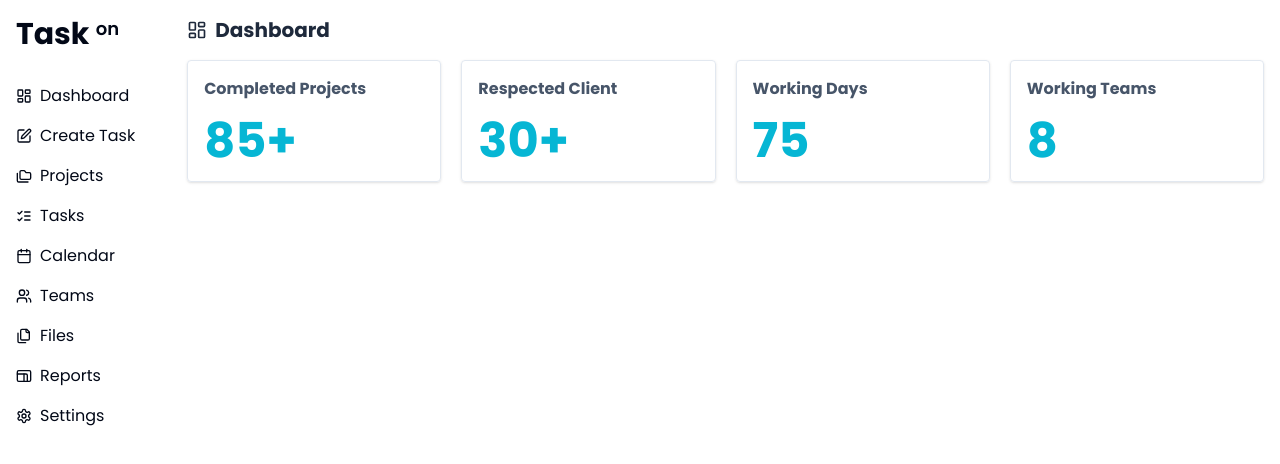
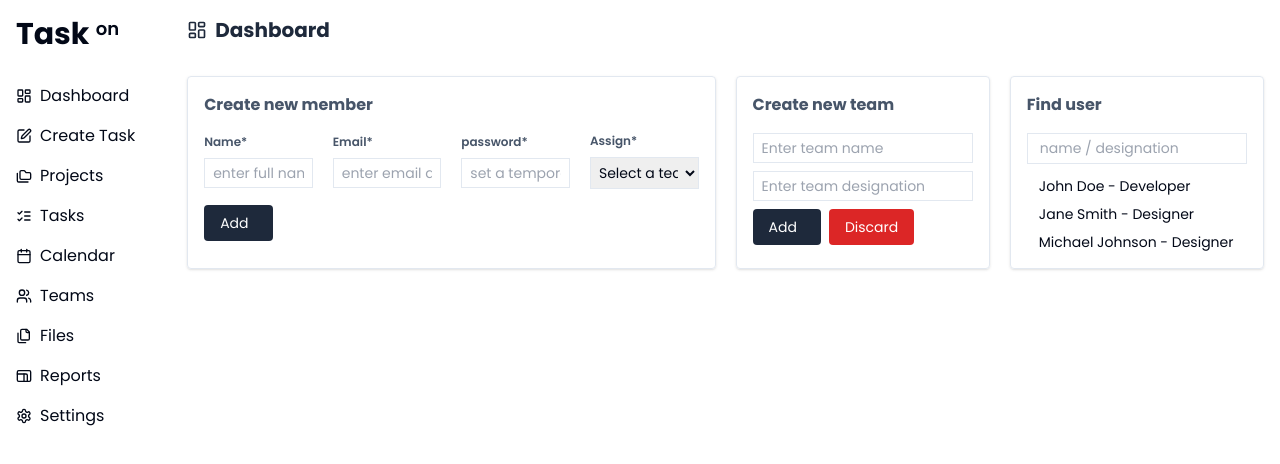
Before and after one commit to GitByImran/task-on, a Next.js app: page / in a window 1280 px wide. Shown: the top 464 px of the page. Built offline with nearby package versions, Linux system fonts and the light colour scheme.

Commit message:
working on dashboard page

```diff
--- a/src/app/dashboard/page.tsx
+++ b/src/app/dashboard/page.tsx
@@ -1,50 +1,71 @@
+"use client";
+
+import AddMember from "@/forms/addMember";
+import AddTeam from "@/forms/addTeam";
 import { Teams_List } from "@/lib/teamsList";
-import { LayoutDashboard } from "lucide-react";
-import React from "react";
+import { LayoutDashboard, Plus, Search, X } from "lucide-react";
+import React, { useState } from "react";
+
+const testUsers = [
+  { name: "John Doe", designation: "Developer" },
+  { name: "Jane Smith", designation: "Designer" },
+  { name: "Michael Johnson", designation: "Designer" },
+  { name: "Emily Davis", designation: "Designer" },
+  { name: "Daniel Wilson", designation: "Developer" },
+  { name: "Sarah Brown", designation: "Tester" },
+  { name: "David Martinez", designation: "Tester" },
+  { name: "Jessica Anderson", designation: "Developer" },
+  { name: "Christopher Taylor", designation: "Tester" },
+  { name: "Amanda Thomas", designation: "Tester" },
+];
 
 const DashboardPage = () => {
+  const [searchQuery, setSearchQuery] = useState("");
+
+  // Filter users based on search query
+  const filteredUsers = testUsers.filter(
+    (user) =>
+      user.name.toLowerCase().includes(searchQuery.toLowerCase()) ||
+      user.designation.toLowerCase().includes(searchQuery.toLowerCase())
+  );
+
   return (
-    <div className="space-y-4 p-4">
+    <div className="space-y-8 p-4">
       <div className="flex items-center gap-2 text-lg text-slate-800">
         <LayoutDashboard size={20} strokeWidth={2} />
         <span className="text-xl font-bold">Dashboard</span>
       </div>
 
-      <main className="dash-contents">
-        <section className="details grid grid-cols-1 md:grid-cols-2 lg:grid-cols-4 gap-5">
-          <div className="border rounded shadow overflow-hidden p-4 space-y-4">
-            <h2 className="font-bold text-slate-600">Completed Projects</h2>
-            <p className="font-bold text-cyan-500 text-5xl">
-              <span>85</span>+
-            </p>
-          </div>
-          <div className="border rounded shadow overflow-hidden p-4 space-y-4">
-            <h2 className="font-bold text-slate-600">Respected Client</h2>
-            <p className="font-bold text-cyan-500 text-5xl">
-              <span>30</span>+
-            </p>
-          </div>
-          <div className="border rounded shadow overflow-hidden p-4 space-y-4">
-            <h2 className="font-bold text-slate-600">Working Days</h2>
-            <p className="font-bold text-cyan-500 text-5xl">
-              <span>75</span>
-            </p>
-          </div>
-          <div className="border rounded shadow overflow-hidden p-4 space-y-4">
-            <h2 className="font-bold text-slate-600">Working Teams</h2>
+      <main className="dash-contents grid grid-cols-1 md:grid-cols-2 lg:grid-cols-4 gap-5">
+        <div className="border rounded shadow overflow-hidden p-4 space-y-4 col-span-1 sm:col-span-2">
+          <h2 className="font-bold text-slate-600">Create new member</h2>
 
-            <div className="flex flex-wrap gap-2 text-xs">
-              <p className="font-bold text-cyan-500 text-5xl">
-                <span>{Teams_List.length}</span>
-              </p>
-              {/* {Teams_List.map((team: any, index: number) => (
-                <p className="font-semibold border p-1 capitalize" key={index}>
-                  {team.label}
+          <AddMember />
+        </div>
+        <div className="border rounded shadow overflow-hidden p-4 space-y-4 col-span-1">
+          <h2 className="font-bold text-slate-600">Create new team</h2>
+
+          <AddTeam />
+        </div>
+        <div className="border rounded shadow overflow-hidden p-4 space-y-4 col-span-1">
+          <h2 className="font-bold text-slate-600">Find user</h2>
+          <div className="text-sm">
+            <input
+              type="text"
+              placeholder="name / designation"
+              className="border w-full h-full px-3 py-1"
+              value={searchQuery}
+              onChange={(e) => setSearchQuery(e.target.value)}
+            />
+            <div className="mt-2 max-h-20 overflow-y-auto">
+              {filteredUsers.map((user, index) => (
+                <p key={index} className="px-3 py-1 cursor-pointer">
+                  {user.name} - {user.designation}
                 </p>
-              ))} */}
+              ))}
             </div>
           </div>
-        </section>
+        </div>
       </main>
     </div>
   );
--- a/src/app/settings/page.tsx
+++ b/src/app/settings/page.tsx
@@ -1,6 +1,6 @@
 "use client";
 
-import AddMember from "@/components/addMember";
+import AddMember from "@/forms/addMember";
 import MemberList from "@/components/memberList";
 import { Teams_List } from "@/lib/teamsList";
 import { ChevronDown, ChevronUp, Settings, UserCheck } from "lucide-react";
--- a/src/components/memberList.tsx
+++ b/src/components/memberList.tsx
@@ -1,4 +1,5 @@
 "use client";
+import { PenSquare, Trash } from "lucide-react";
 import React, { useState } from "react";
 
 interface UserData {
@@ -79,17 +80,16 @@ const MemberList: React.FC = () => {
             placeholder="Search by name..."
             value={searchQuery}
             onChange={handleSearch}
-            className="border border-gray-300 px-4 py-2 rounded-md"
+            className="border border-gray-300 px-4 py-2 rounded"
           />
         </div>
         <div className="flex flex-wrap items-center gap-2">
           <select
             value={selectedTeam}
             onChange={handleTeamChange}
-            className="border border-gray-300 px-4 py-2 rounded-md"
+            className="border border-gray-300 px-4 py-2 rounded"
           >
             <option value="">Select Team</option>
-            {/* Populate select options with unique team names */}
             {Array.from(new Set(userData.map((user) => user.team))).map(
               (team, index) => (
                 <option key={index} value={team}>
@@ -101,10 +101,9 @@ const MemberList: React.FC = () => {
           <select
             value={selectedDesignation}
             onChange={handleDesignationChange}
-            className="border border-gray-300 px-4 py-2 rounded-md"
+            className="border border-gray-300 px-4 py-2 rounded"
           >
             <option value="">Select Designation</option>
-            {/* Populate select options with unique designations */}
             {Array.from(new Set(userData.map((user) => user.designation))).map(
               (designation, index) => (
                 <option key={index} value={designation}>
@@ -115,37 +114,29 @@ const MemberList: React.FC = () => {
           </select>
         </div>
       </div>
-      <table className="w-full border-collapse border border-gray-200">
+      <table className="w-full ">
         <thead>
           <tr className="bg-gray-100">
-            <th className="border border-gray-200 px-4 py-2 text-left">Name</th>
-            <th className="border border-gray-200 px-4 py-2 text-left">
-              Email
-            </th>
-            <th className="border border-gray-200 px-4 py-2 text-left">Team</th>
-            <th className="border border-gray-200 px-4 py-2 text-left">
-              Designation
-            </th>
-            <th className="border border-gray-200 px-4 py-2 text-left">
-              Actions
-            </th>
+            <th className="px-4 py-2 text-left text-sm">Name</th>
+            <th className="px-4 py-2 text-left text-sm">Email</th>
+            <th className="px-4 py-2 text-left text-sm">Team</th>
+            <th className="px-4 py-2 text-left text-sm">Designation</th>
+            <th className="px-4 py-2 text-left text-sm">Actions</th>
           </tr>
         </thead>
         <tbody>
           {filteredData.map((user) => (
             <tr key={user.id} className="hover:bg-gray-100">
-              <td className="border border-gray-200 px-4 py-2">{user.name}</td>
-              <td className="border border-gray-200 px-4 py-2">{user.email}</td>
-              <td className="border border-gray-200 px-4 py-2">{user.team}</td>
-              <td className="border border-gray-200 px-4 py-2">
-                {user.designation}
-              </td>
-              <td className="border border-gray-200 px-4 py-2">
-                <button className="bg-blue-500 hover:bg-blue-700 text-white font-bold py-2 px-4 rounded mr-2">
-                  Edit
+              <td className="px-4 py-2">{user.name}</td>
+              <td className="px-4 py-2">{user.email}</td>
+              <td className="px-4 py-2">{user.team}</td>
+              <td className="px-4 py-2">{user.designation}</td>
+              <td className="px-4 py-2 flex items-center gap-2">
+                <button className="">
+                  <PenSquare size={20} />
                 </button>
-                <button className="bg-red-500 hover:bg-red-700 text-white font-bold py-2 px-4 rounded">
-                  Delete
+                <button className="">
+                  <Trash size={20} />
                 </button>
               </td>
             </tr>
--- a/src/components/addMember.tsx
+++ b/src/forms/addMember.tsx
@@ -5,7 +5,7 @@ import React from "react";
 const AddMember = () => {
   return (
     <div>
-      <form className="space-y-4">
+      <form className="space-y-4 text-sm">
         <div className="grid grid-cols-1 md:grid-cols-2 lg:grid-cols-4 gap-5 items-center">
           <div className="flex flex-col gap-2">
             <label
@@ -66,7 +66,9 @@ const AddMember = () => {
                 Select a team
               </option>
               {Teams_List.map((team: any, index: number) => (
-                <option value={team.label}>{team.label}</option>
+                <option value={team.label} key={index}>
+                  {team.label}
+                </option>
               ))}
             </select>
           </div>
@@ -78,7 +80,7 @@ const AddMember = () => {
         >
           Add{" "}
           <span className="-mt-1">
-            <UserCheck size={16} strokeWidth={3} />
+            {/* <UserCheck size={16} strokeWidth={3} /> */}
           </span>
         </button>
       </form>
--- /dev/null
+++ b/src/forms/addTeam.tsx
@@ -0,0 +1,34 @@
+import { Plus, X } from "lucide-react";
+import React from "react";
+
+const AddTeam = () => {
+  return (
+    <form className="flex flex-wrap gap-2 text-sm">
+      <input
+        type="text"
+        placeholder="Enter team name"
+        className="w-full border px-2 py-1"
+      />
+      <input
+        type="text"
+        placeholder="Enter team designation"
+        className="w-full border px-2 py-1"
+      />
+      <button
+        type="submit"
+        className="bg-slate-800 hover:bg-slate-900 text-white px-4 py-2 rounded flex items-center gap-2"
+      >
+        Add{" "}
+        <span className="-mt-1">
+          {/* <Plus size={16} strokeWidth={3} /> */}
+        </span>
+      </button>
+      <button className="bg-red-600 hover:bg-red-800 text-white px-4 py-2 rounded flex items-center gap-2">
+        Discard
+        {/* <X size={16} strokeWidth={3} /> */}
+      </button>
+    </form>
+  );
+};
+
+export default AddTeam;
```
